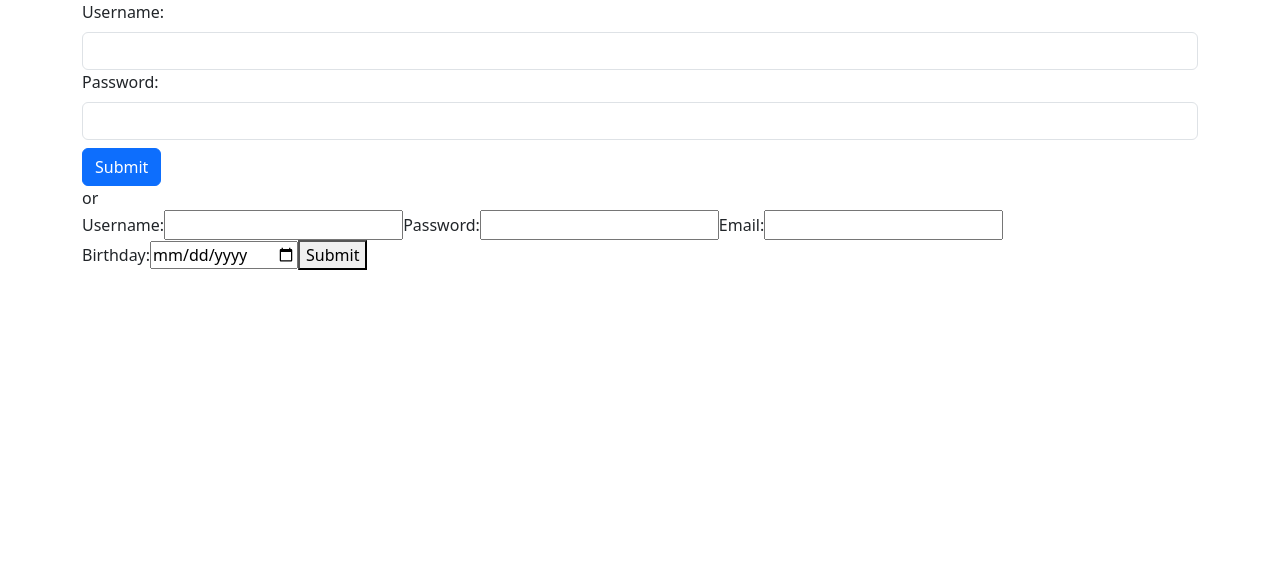
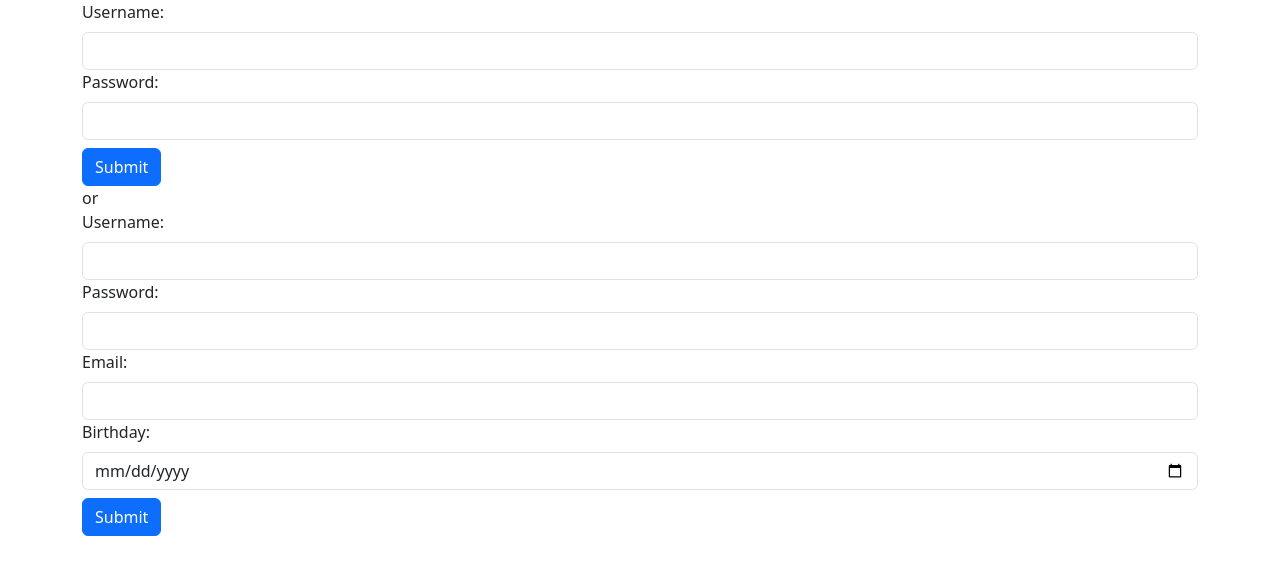
Before and after one commit to Christheoguipo/myFlix-client, a React (Vite) app: page /signup in a window 1280 px wide. Shown: the top 574 px of the page. Built offline with nearby package versions, Linux system fonts and the light colour scheme.

Commit message:
Update signup-view.jsx
- Use React Bootstrap components.

```diff
--- a/src/components/signup-view/signup-view.jsx
+++ b/src/components/signup-view/signup-view.jsx
@@ -1,4 +1,5 @@
 import React, { useState } from "react";
+import { Form, Button } from "react-bootstrap";
 
 export const SignupView = () => {
   const [username, setUsername] = useState("");
@@ -42,46 +43,50 @@ export const SignupView = () => {
   };
 
   return (
-    <form onSubmit={handleSubmit}>
-      <label>
-        Username:
-        <input
+    <Form onSubmit={handleSubmit}>
+      <Form.Group controlId="formSignupUsername">
+        <Form.Label>Username:</Form.Label>
+        <Form.Control
           type="text"
           value={username}
           onChange={(e) => setUsername(e.target.value)}
           required
           minLength="3"
         />
-      </label>
-      <label>
-        Password:
-        <input
+      </Form.Group>
+
+      <Form.Group controlId="formSignupPassword">
+        <Form.Label>Password:</Form.Label>
+        <Form.Control
           type="password"
           value={password}
           onChange={(e) => setPassword(e.target.value)}
           required
         />
-      </label>
-      <label>
-        Email:
-        <input
+      </Form.Group>
+
+      <Form.Group controlId="formEmail">
+        <Form.Label>Email:</Form.Label>
+        <Form.Control
           type="email"
           value={email}
           onChange={(e) => setEmail(e.target.value)}
           required
         />
-      </label>
-      <label>
-        Birthday:
-        <input
+      </Form.Group>
+
+      <Form.Group controlId="formBirthday">
+        <Form.Label>Birthday:</Form.Label>
+        <Form.Control
           type="date"
           value={birthday}
           onChange={(e) => setBirthday(e.target.value)}
           required
         />
-      </label>
-      <button type="submit">Submit</button>
-    </form>
+      </Form.Group>
+
+      <Button className="mt-2" variant="primary" type="submit">Submit</Button>
+    </Form>
   );
 
 }
```
